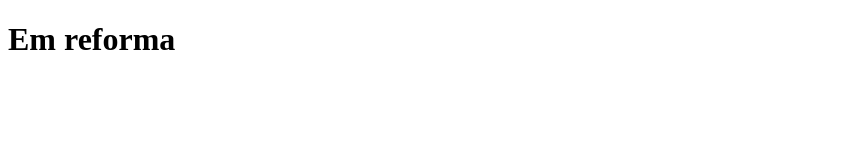
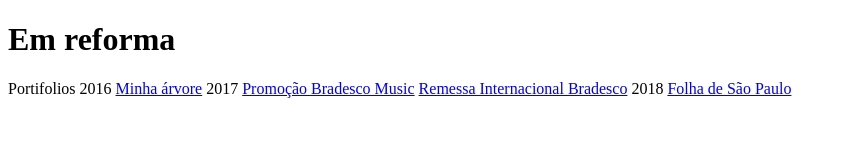
Before and after one commit to araujrafa/araujrafa.github.io, a plain HTML site: page index.html in a window 1280 px wide. Shown: the whole page, without its empty margins (0-846 px from the left). Drawn offline with Linux system fonts and the light colour scheme.

Commit message:
Update index.html

```diff
--- a/index.html
+++ b/index.html
@@ -4,9 +4,17 @@
   <meta charset="UTF-8">
   <meta name="viewport" content="width=device-width, initial-scale=1.0">
   <meta http-equiv="X-UA-Compatible" content="ie=edge">
-  <title>Document</title>
+  <title>Rafael Araujo</title>
 </head>
 <body>
   <h1>Em reforma</h1>
+  Portifolios
+  2016
+  <a href="//www.one.com.br/minhaarvore">Minha árvore</a>
+  2017
+  <a href="//banco.bradesco/html/classic/promocoes/bradesco-music/index.shtm">Promoção Bradesco Music</a>
+  <a href="//banco.bradesco/html/classic/promocoes/remessainternacional/index.shtm">Remessa Internacional Bradesco</a>
+  2018
+  <a href="//www.folha.uol.com.br/">Folha de São Paulo</a>
 </body>
 </html>
```
